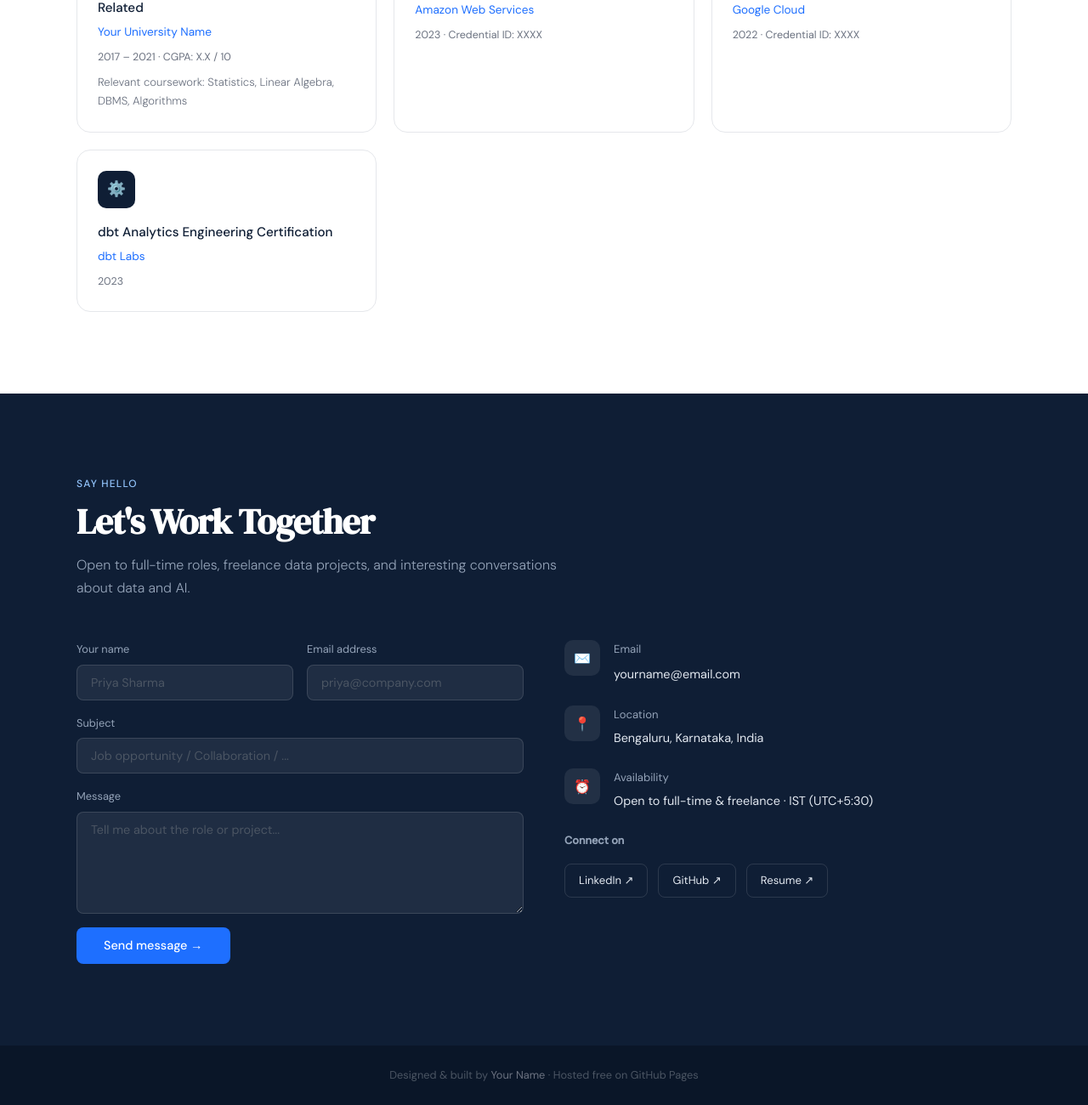
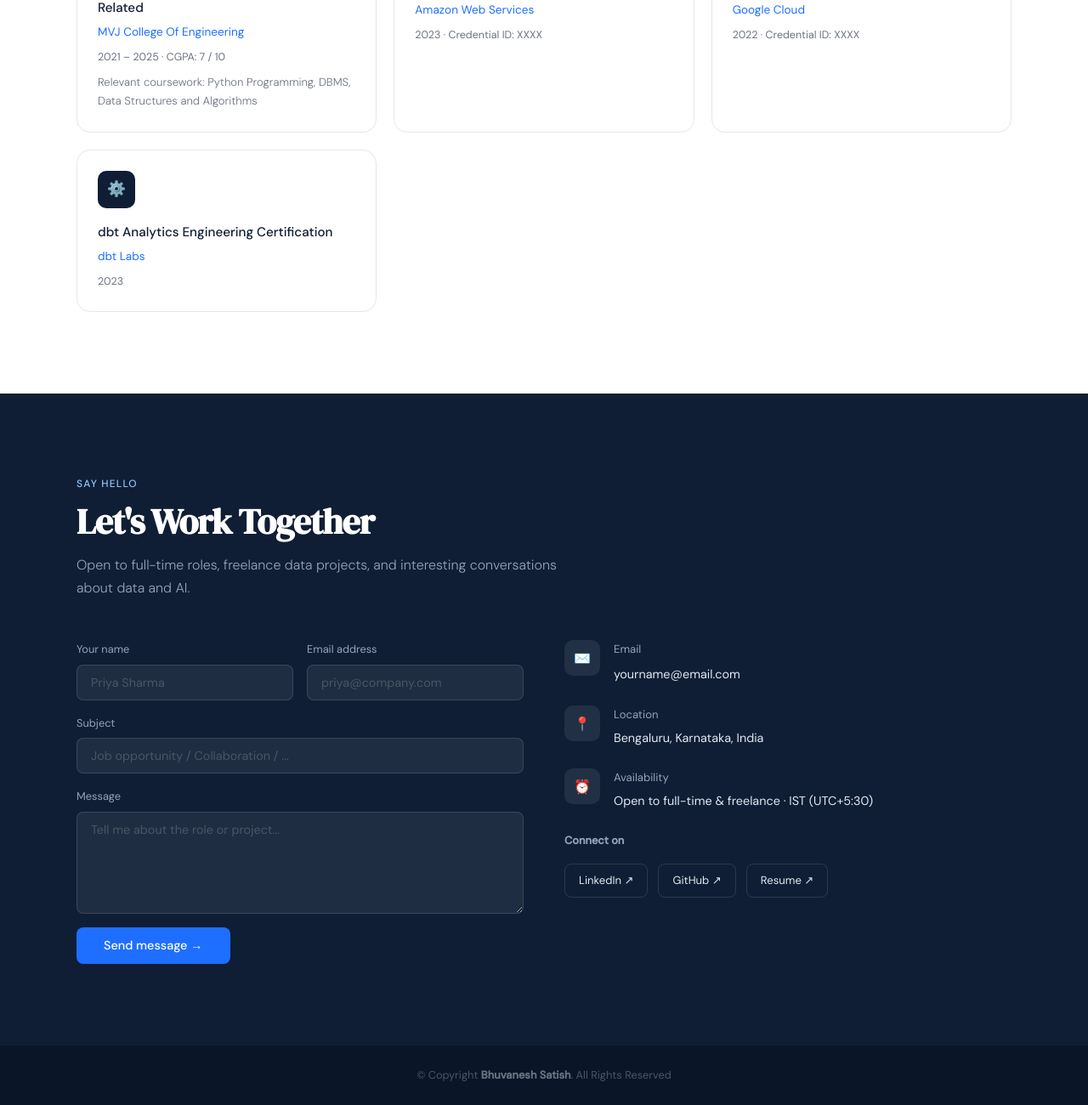
Before and after one commit to bhuvaneshsatish/bhuvaneshsatish.github.io, a plain HTML site: page index.html in a window 1280 px wide. Shown: the part 4135-5435 px from the top of the page at 85% size. Drawn offline with Linux system fonts and the light colour scheme.

Commit message:
Update education details and footer information

```diff
--- a/index.html
+++ b/index.html
@@ -751,9 +751,9 @@
       <div class="edu-card fade-up">
         <div class="edu-icon">🎓</div>
         <div class="edu-degree">B.E. / B.Tech — Computer Science / ECE / Related</div>
-        <div class="edu-school">Your University Name</div>
-        <div class="edu-year">2017 – 2021 · CGPA: X.X / 10</div>
-        <div class="edu-note">Relevant coursework: Statistics, Linear Algebra, DBMS, Algorithms</div>
+        <div class="edu-school">MVJ College Of Engineering</div>
+        <div class="edu-year">2021 – 2025 · CGPA: 7 / 10</div>
+        <div class="edu-note">Relevant coursework: Python Programming, DBMS, Data Structures and Algorithms</div>
       </div>
       <div class="edu-card fade-up">
         <div class="edu-icon">📜</div>
@@ -841,7 +841,7 @@
 </section>
 
 <footer>
-  <p>Designed &amp; built by <a href="#">Your Name</a> · Hosted free on GitHub Pages</p>
+  <p>© Copyright <a href= "www.linkedin.com/in/bhuvaneshsatish"> <strong>Bhuvanesh Satish</strong></a>. All Rights Reserved</p>
 </footer>
 
 <script>
```
